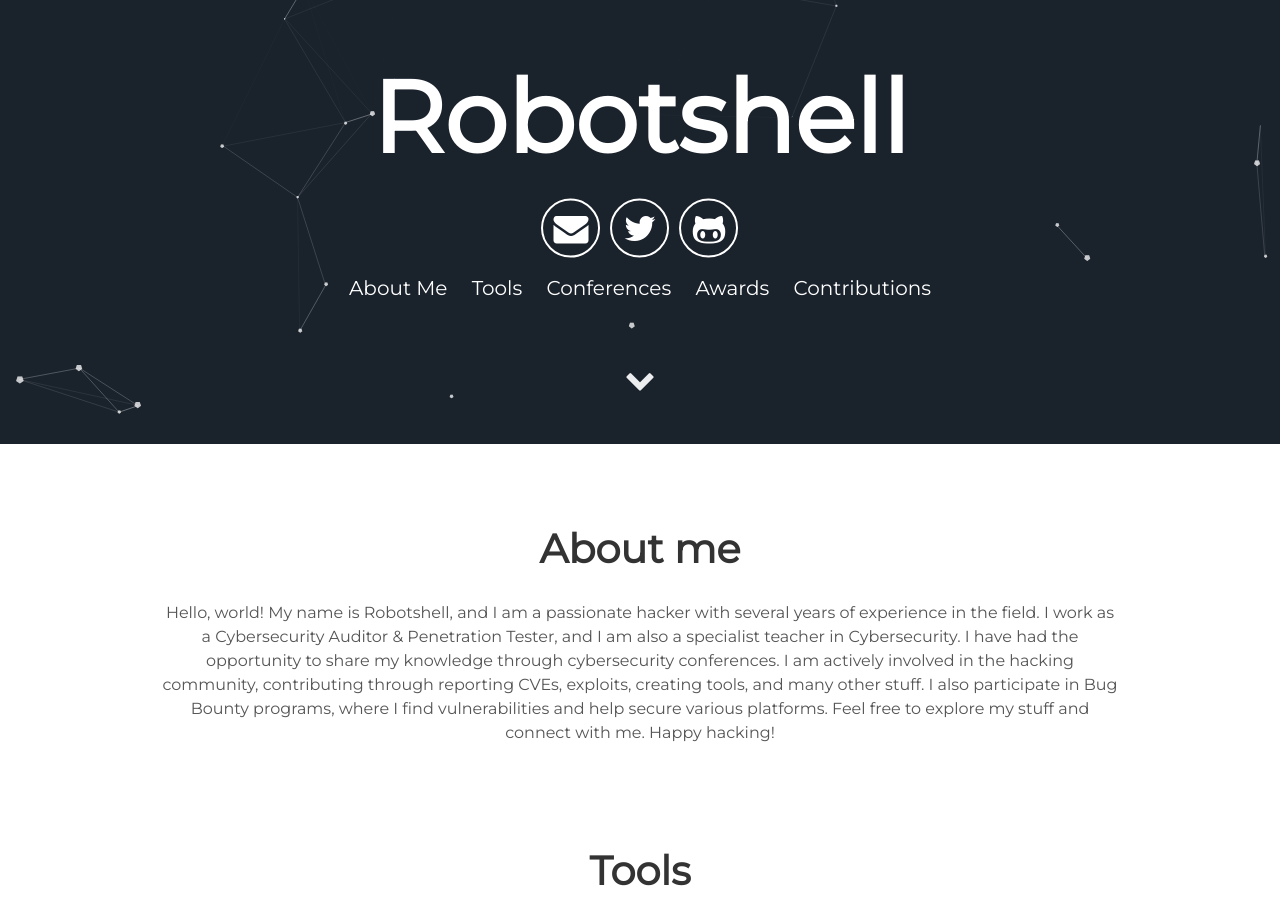
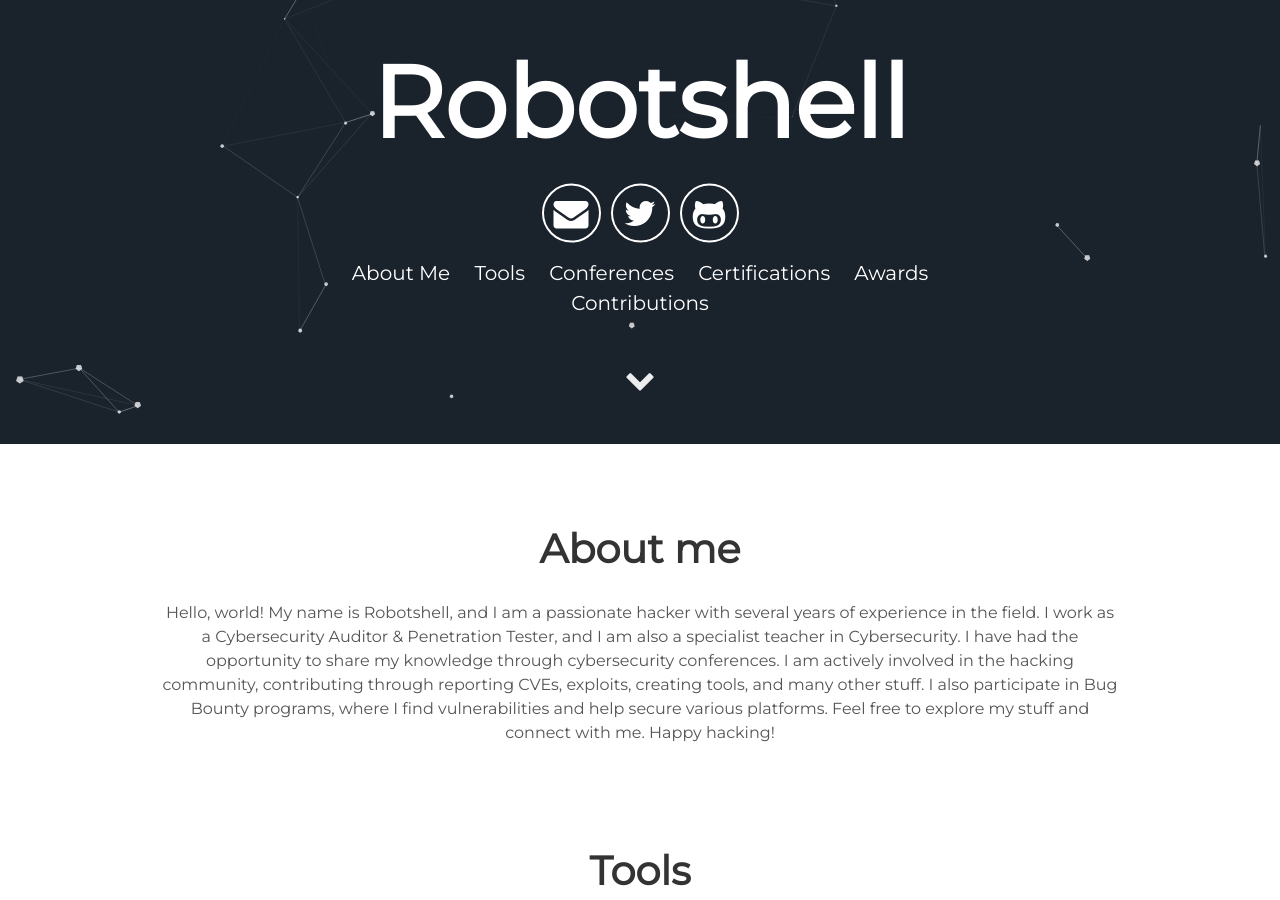
Before and after one commit to robotshell/robotshell.github.io, a Jekyll site: the page built from index.html, in a window 1280 px wide and 900 px high, scrolled down 456 px. Built offline with Jekyll 4.4.1, drawn with Linux system fonts in a browser that asks for light colours.

Commit message:
Update header.html

```diff
--- a/_includes/header.html
+++ b/_includes/header.html
@@ -14,6 +14,7 @@
         <a class="link" href="#about" data-scroll>About Me</a>
         <a class="link" href="#projects" data-scroll>Tools</a>
         <a class="link" href="#conferences" data-scroll>Conferences</a>
+        <a class="link" href="#certifications" data-scroll>Certifications</a>
         <a class="link" href="#awards" data-scroll>Awards</a>
         <a class="link" href="#contributions" data-scroll>Contributions</a>
       </div>
```
